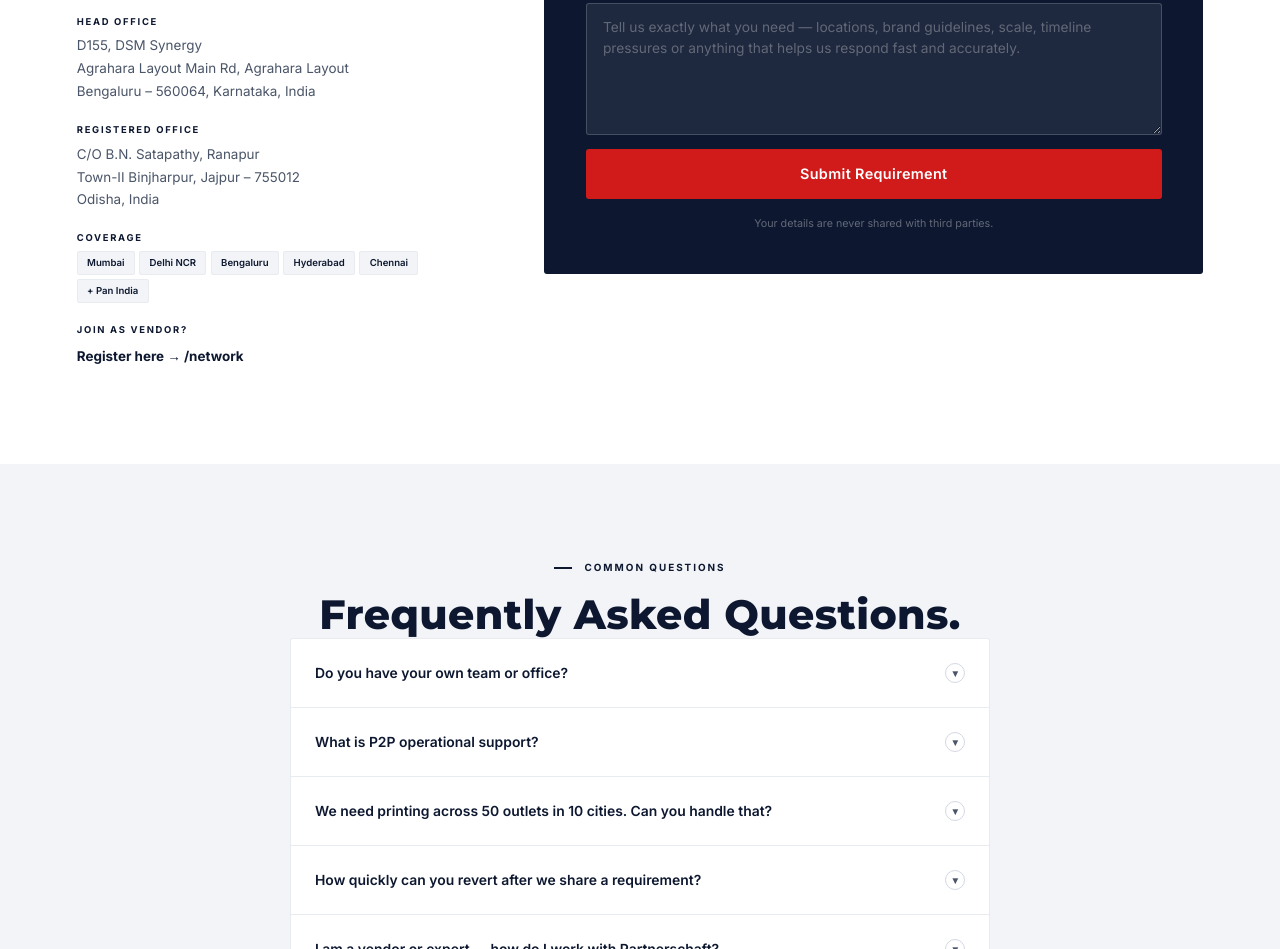
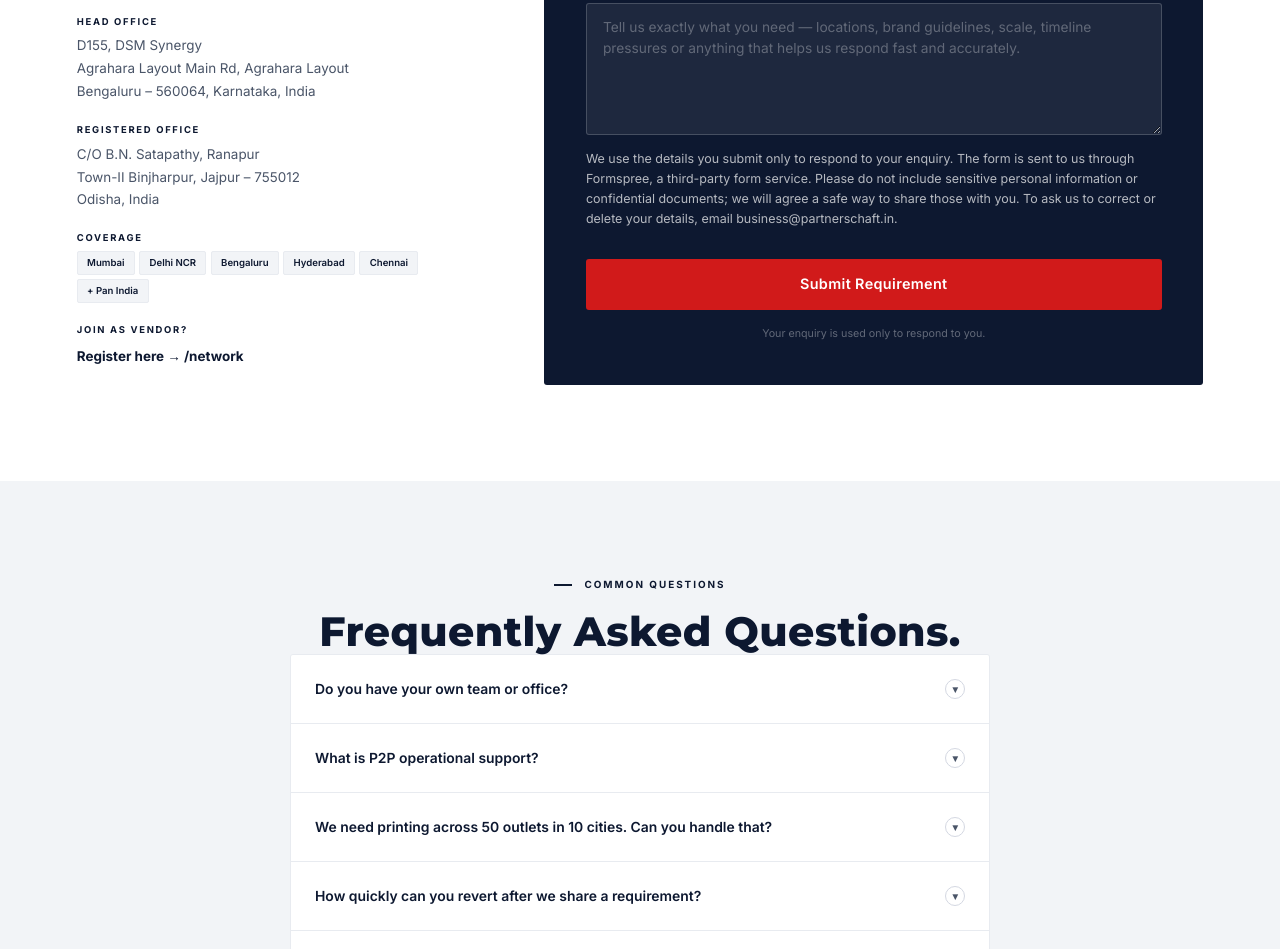
Before and after one commit to baradaindofficial/partnerschaft, a website: page contact.html in a window 1280 px wide. Shown: the part 1254-2203 px from the top of the page. Drawn offline with Linux system fonts and the light colour scheme.

Commit message:
Contact: add privacy notice, remove inaccurate no-third-party claim

```diff
--- a/contact.html
+++ b/contact.html
@@ -1517,10 +1517,10 @@ footer {
               <label class="form-label form-label-dark" for="c-req">Describe Your Requirement <span aria-label="required">*</span></label>
               <textarea class="form-field form-field-dark" id="c-req" name="requirement" rows="5" required placeholder="Tell us exactly what you need — locations, brand guidelines, scale, timeline pressures or anything that helps us respond fast and accurately."></textarea>
             </div>
-            <button type="submit" class="btn btn-cta" style="width:100%;justify-content:center;font-size:.9rem;padding:1rem">
+            <p style="font-size:.78rem;line-height:1.6;color:rgba(255,255,255,.7);margin:0 0 1rem">We use the details you submit only to respond to your enquiry. The form is sent to us through Formspree, a third-party form service. Please do not include sensitive personal information or confidential documents; we will agree a safe way to share those with you. To ask us to correct or delete your details, email business@partnerschaft.in.</p><button type="submit" class="btn btn-cta" style="width:100%;justify-content:center;font-size:.9rem;padding:1rem">
               Submit Requirement
             </button>
-            <p style="font-size:.67rem;color:rgba(255,255,255,.35);text-align:center">Your details are never shared with third parties.</p>
+            <p style="font-size:.67rem;color:rgba(255,255,255,.35);text-align:center">Your enquiry is used only to respond to you.</p>
           </div>
         </form>
       </div>
```
